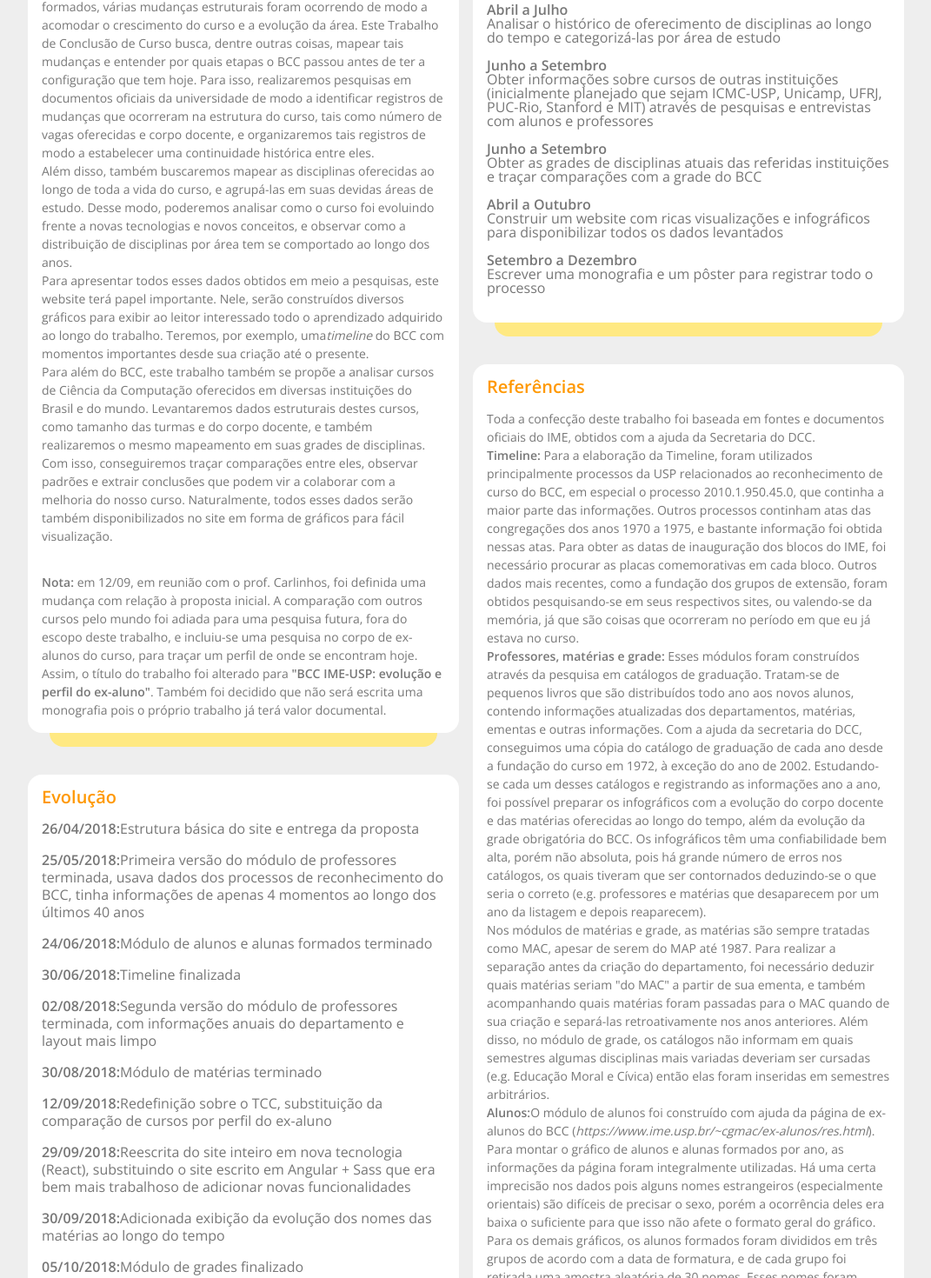
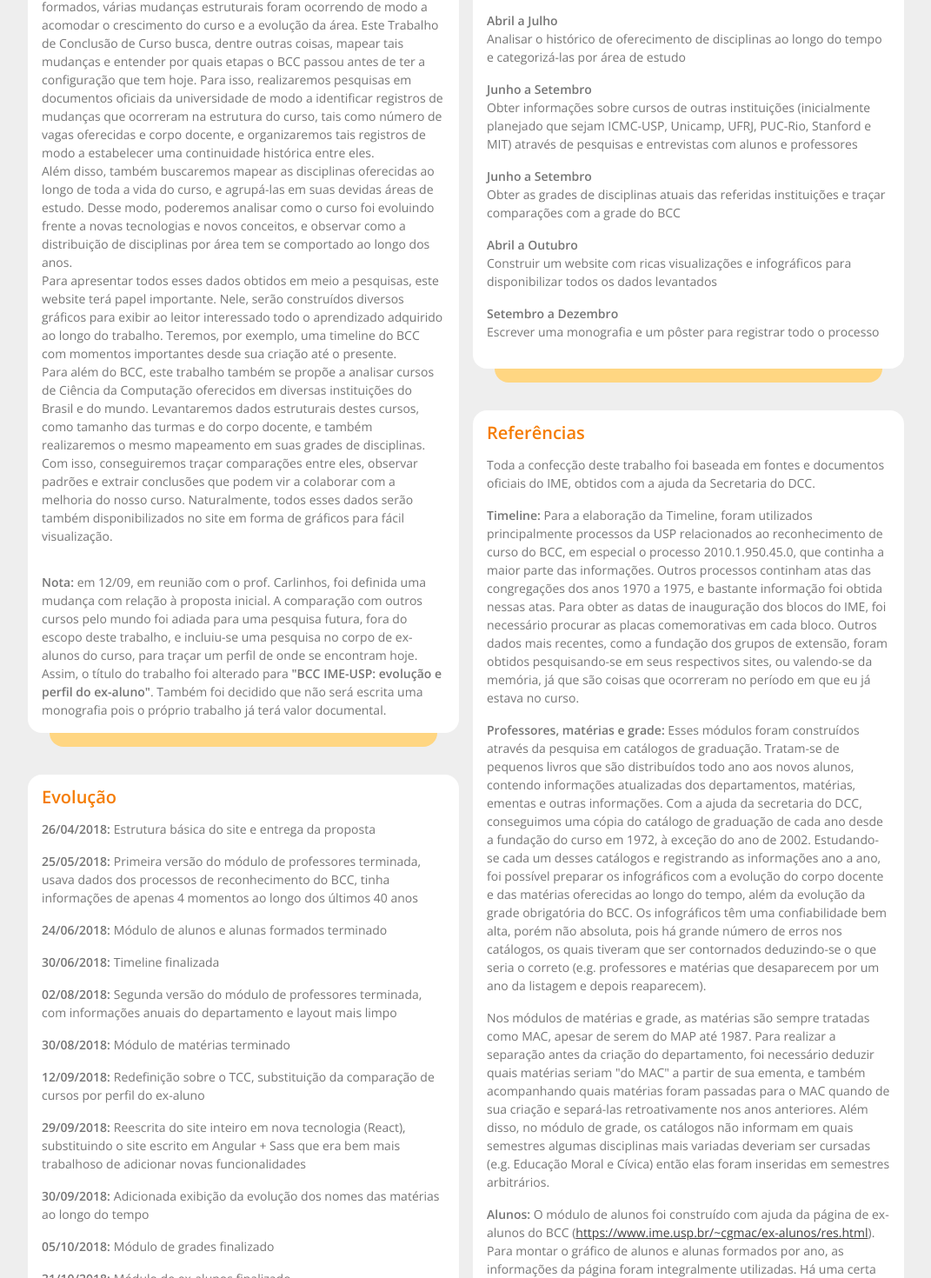
Before and after one commit to akaFTS/bcc-data, a Next.js app: page /tcc in a window 1280 px wide. Shown: the part 281-1751 px from the top of the page at 87% size, without its empty margins (104-1175 px from the left). Built offline with nearby package versions, Linux system fonts and the light colour scheme.

Commit message:
Add CSS modules to information

```diff
--- /dev/null
+++ b/components/information/data.module.css
@@ -0,0 +1,14 @@
+.container {
+  font-weight: 300;
+  color: var(--grey-600);
+  font-size: var(--f6);
+  line-height: var(--lh-copy);
+}
+
+.textEntry {
+  margin-bottom: var(--p3);
+}
+
+.bold {
+  font-weight: 700;
+}
--- /dev/null
+++ b/components/information/evolution.module.css
@@ -0,0 +1,15 @@
+.container {
+  font-weight: 300;
+  color: var(--grey-600);
+  font-size: var(--f6);
+  line-height: var(--lh-copy);
+}
+
+.textEntry {
+  margin-bottom: var(--p3);
+}
+
+.title {
+  font-weight: 700;
+  margin-right: var(--p1);
+}
--- a/components/information/evolution.tsx
+++ b/components/information/evolution.tsx
@@ -1,69 +1,70 @@
 import React from 'react';
 import ContentBox from '../layout/contentBox';
+import styles from './evolution.module.css';
 
 export default function Evolution() {
   return (
-    <ContentBox title="Evolução" color="orange">
-      <ul className="gray fw3">
-        <li className="mb3 lh-title">
-          <span className="fw6">26/04/2018:</span>
+    <ContentBox title="Evolução" color="orange-700">
+      <ul className={styles.container}>
+        <li className={styles.textEntry}>
+          <span className={styles.title}>26/04/2018:</span>
           <span>Estrutura básica do site e entrega da proposta</span>
         </li>
-        <li className="mb3 lh-title">
-          <span className="fw6">25/05/2018:</span>
+        <li className={styles.textEntry}>
+          <span className={styles.title}>25/05/2018:</span>
           <span>
             Primeira versão do módulo de professores terminada, usava dados dos
             processos de reconhecimento do BCC, tinha informações de apenas 4
             momentos ao longo dos últimos 40 anos
           </span>
         </li>
-        <li className="mb3 lh-title">
-          <span className="fw6">24/06/2018:</span>
+        <li className={styles.textEntry}>
+          <span className={styles.title}>24/06/2018:</span>
           <span>Módulo de alunos e alunas formados terminado</span>
         </li>
-        <li className="mb3 lh-title">
-          <span className="fw6">30/06/2018:</span>
+        <li className={styles.textEntry}>
+          <span className={styles.title}>30/06/2018:</span>
           <span>Timeline finalizada</span>
         </li>
-        <li className="mb3 lh-title">
-          <span className="fw6">02/08/2018:</span>
+        <li className={styles.textEntry}>
+          <span className={styles.title}>02/08/2018:</span>
           <span>
             Segunda versão do módulo de professores terminada, com informações
             anuais do departamento e layout mais limpo
           </span>
         </li>
-        <li className="mb3 lh-title">
-          <span className="fw6">30/08/2018:</span>
+        <li className={styles.textEntry}>
+          <span className={styles.title}>30/08/2018:</span>
           <span>Módulo de matérias terminado</span>
         </li>
-        <li className="mb3 lh-title">
-          <span className="fw6">12/09/2018:</span>
+        <li className={styles.textEntry}>
+          <span className={styles.title}>12/09/2018:</span>
           <span>
             Redefinição sobre o TCC, substituição da comparação de cursos por
             perfil do ex-aluno
           </span>
         </li>
-        <li className="mb3 lh-title">
-          <span className="fw6">29/09/2018:</span>
+        <li className={styles.textEntry}>
+          <span className={styles.title}>29/09/2018:</span>
           <span>
             Reescrita do site inteiro em nova tecnologia (React), substituindo o
             site escrito em Angular + Sass que era bem mais trabalhoso de
             adicionar novas funcionalidades
           </span>
         </li>
-        <li className="mb3 lh-title">
-          <span className="fw6">30/09/2018:</span>
+        <li className={styles.textEntry}>
+          <span className={styles.title}>30/09/2018:</span>
           <span>
             Adicionada exibição da evolução dos nomes das matérias ao longo do
             tempo
           </span>
         </li>
-        <li className="mb3 lh-title">
-          <span className="fw6">05/10/2018:</span>
+        <li className={styles.textEntry}>
+          <span className={styles.title}>05/10/2018:</span>
           <span>Módulo de grades finalizado</span>
         </li>
-        <li className="mb3 lh-title">
-          <span className="fw6">31/10/2018:</span>
+        <li className={styles.textEntry}>
+          <span className={styles.title}>31/10/2018:</span>
           <span>Módulo de ex-alunos finalizado</span>
         </li>
       </ul>
--- /dev/null
+++ b/components/information/propposal.module.css
@@ -0,0 +1,18 @@
+.container {
+  font-weight: 300;
+  color: var(--grey-600);
+  font-size: var(--f6);
+  line-height: var(--lh-copy);
+}
+
+.textEntry {
+  margin-bottom: var(--p3);
+}
+
+.bold {
+  font-weight: 700;
+}
+
+.note {
+  margin-top: var(--p4);
+}
--- a/components/information/propposal.tsx
+++ b/components/information/propposal.tsx
@@ -1,10 +1,11 @@
 import React from 'react';
 import ContentBox from '../layout/contentBox';
+import styles from './propposal.module.css';
 
 export default function Propposal() {
   return (
-    <ContentBox title="Proposta Inicial" color="orange">
-      <div className="fw3 lh-copy gray f6">
+    <ContentBox title="Proposta Inicial" color="orange-700">
+      <div className={styles.container}>
         <p>
           O Bacharelado em Ciência da Computação do IME-USP foi fundado em 1972.
           Em seus mais de 40 anos de história e centenas de bacharéis formados,
@@ -30,9 +31,8 @@ export default function Propposal() {
           Para apresentar todos esses dados obtidos em meio a pesquisas, este
           website terá papel importante. Nele, serão construídos diversos
           gráficos para exibir ao leitor interessado todo o aprendizado
-          adquirido ao longo do trabalho. Teremos, por exemplo, uma
-          <span className="i">timeline</span> do BCC com momentos importantes
-          desde sua criação até o presente.
+          adquirido ao longo do trabalho. Teremos, por exemplo, uma timeline do
+          BCC com momentos importantes desde sua criação até o presente.
         </p>
         <p>
           Para além do BCC, este trabalho também se propõe a analisar cursos de
@@ -45,14 +45,14 @@ export default function Propposal() {
           todos esses dados serão também disponibilizados no site em forma de
           gráficos para fácil visualização.
         </p>
-        <p className="mt4">
-          <span className="fw6">Nota:</span> em 12/09, em reunião com o prof.
-          Carlinhos, foi definida uma mudança com relação à proposta inicial. A
-          comparação com outros cursos pelo mundo foi adiada para uma pesquisa
-          futura, fora do escopo deste trabalho, e incluiu-se uma pesquisa no
-          corpo de ex-alunos do curso, para traçar um perfil de onde se
-          encontram hoje. Assim, o título do trabalho foi alterado para{' '}
-          <span className="fw6">
+        <p className={styles.note}>
+          <span className={styles.bold}>Nota:</span> em 12/09, em reunião com o
+          prof. Carlinhos, foi definida uma mudança com relação à proposta
+          inicial. A comparação com outros cursos pelo mundo foi adiada para uma
+          pesquisa futura, fora do escopo deste trabalho, e incluiu-se uma
+          pesquisa no corpo de ex-alunos do curso, para traçar um perfil de onde
+          se encontram hoje. Assim, o título do trabalho foi alterado para{' '}
+          <span className={styles.bold}>
             &quot;BCC IME-USP: evolução e perfil do ex-aluno&quot;
           </span>
           . Também foi decidido que não será escrita uma monografia pois o
--- /dev/null
+++ b/components/information/schedule.module.css
@@ -0,0 +1,14 @@
+.container {
+  font-weight: 300;
+  color: var(--grey-600);
+  font-size: var(--f6);
+  line-height: var(--lh-copy);
+}
+
+.textEntry {
+  margin-bottom: var(--p3);
+}
+
+.bold {
+  font-weight: 700;
+}
--- a/components/information/schedule.tsx
+++ b/components/information/schedule.tsx
@@ -1,45 +1,46 @@
 import React from 'react';
 import ContentBox from '../layout/contentBox';
+import styles from './schedule.module.css';
 
 export default function Schedule() {
   return (
-    <ContentBox title="Cronograma Previsto" color="orange">
-      <ul className="gray fw3">
-        <li className="mb3">
-          <div className="fw6">Março a Maio</div>
+    <ContentBox title="Cronograma Previsto" color="orange-700">
+      <ul className={styles.container}>
+        <li className={styles.textEntry}>
+          <div className={styles.bold}>Março a Maio</div>
           <div>Analisar dados históricos do BCC e organizá-los</div>
         </li>
-        <li className="mb3">
-          <div className="fw6">Abril a Julho</div>
+        <li className={styles.textEntry}>
+          <div className={styles.bold}>Abril a Julho</div>
           <div>
             Analisar o histórico de oferecimento de disciplinas ao longo do
             tempo e categorizá-las por área de estudo
           </div>
         </li>
-        <li className="mb3">
-          <div className="fw6">Junho a Setembro</div>
+        <li className={styles.textEntry}>
+          <div className={styles.bold}>Junho a Setembro</div>
           <div>
             Obter informações sobre cursos de outras instituições (inicialmente
             planejado que sejam ICMC-USP, Unicamp, UFRJ, PUC-Rio, Stanford e
             MIT) através de pesquisas e entrevistas com alunos e professores
           </div>
         </li>
-        <li className="mb3">
-          <div className="fw6">Junho a Setembro</div>
+        <li className={styles.textEntry}>
+          <div className={styles.bold}>Junho a Setembro</div>
           <div>
             Obter as grades de disciplinas atuais das referidas instituições e
             traçar comparações com a grade do BCC
           </div>
         </li>
-        <li className="mb3">
-          <div className="fw6">Abril a Outubro</div>
+        <li className={styles.textEntry}>
+          <div className={styles.bold}>Abril a Outubro</div>
           <div>
             Construir um website com ricas visualizações e infográficos para
             disponibilizar todos os dados levantados
           </div>
         </li>
-        <li className="mb3">
-          <div className="fw6">Setembro a Dezembro</div>
+        <li className={styles.textEntry}>
+          <div className={styles.bold}>Setembro a Dezembro</div>
           <div>
             Escrever uma monografia e um pôster para registrar todo o processo
           </div>
--- /dev/null
+++ b/components/information/sources.module.css
@@ -0,0 +1,22 @@
+.container {
+  font-weight: 300;
+  color: var(--grey-600);
+  font-size: var(--f6);
+  line-height: var(--lh-copy);
+}
+
+.textEntry {
+  margin-bottom: var(--p3);
+}
+
+.bold {
+  font-weight: 700;
+}
+
+.link {
+  color: var(--grey-800);
+}
+
+.link:hover {
+  color: var(--grey-900);
+}
--- a/components/information/sources.tsx
+++ b/components/information/sources.tsx
@@ -1,18 +1,19 @@
 import React from 'react';
 import ContentBox from '../layout/contentBox';
+import styles from './sources.module.css';
 
 export default function Sources() {
   return (
-    <ContentBox title="Referências" color="orange">
-      <div className="fw3 lh-copy gray f6">
-        <p>
+    <ContentBox title="Referências" color="orange-700">
+      <div className={styles.container}>
+        <p className={styles.textEntry}>
           Toda a confecção deste trabalho foi baseada em fontes e documentos
           oficiais do IME, obtidos com a ajuda da Secretaria do DCC.
         </p>
-        <p>
-          <span className="fw6">Timeline:</span> Para a elaboração da Timeline,
-          foram utilizados principalmente processos da USP relacionados ao
-          reconhecimento de curso do BCC, em especial o processo
+        <p className={styles.textEntry}>
+          <span className={styles.bold}>Timeline: </span>Para a elaboração da
+          Timeline, foram utilizados principalmente processos da USP
+          relacionados ao reconhecimento de curso do BCC, em especial o processo
           2010.1.950.45.0, que continha a maior parte das informações. Outros
           processos continham atas das congregações dos anos 1970 a 1975, e
           bastante informação foi obtida nessas atas. Para obter as datas de
@@ -22,9 +23,9 @@ export default function Sources() {
           respectivos sites, ou valendo-se da memória, já que são coisas que
           ocorreram no período em que eu já estava no curso.
         </p>
-        <p>
-          <span className="fw6">Professores, matérias e grade:</span> Esses
-          módulos foram construídos através da pesquisa em catálogos de
+        <p className={styles.textEntry}>
+          <span className={styles.bold}>Professores, matérias e grade: </span>
+          Esses módulos foram construídos através da pesquisa em catálogos de
           graduação. Tratam-se de pequenos livros que são distribuídos todo ano
           aos novos alunos, contendo informações atualizadas dos departamentos,
           matérias, ementas e outras informações. Com a ajuda da secretaria do
@@ -39,7 +40,7 @@ export default function Sources() {
           (e.g. professores e matérias que desaparecem por um ano da listagem e
           depois reaparecem).
         </p>
-        <p>
+        <p className={styles.textEntry}>
           Nos módulos de matérias e grade, as matérias são sempre tratadas como
           MAC, apesar de serem do MAP até 1987. Para realizar a separação antes
           da criação do departamento, foi necessário deduzir quais matérias
@@ -50,12 +51,15 @@ export default function Sources() {
           algumas disciplinas mais variadas deveriam ser cursadas (e.g. Educação
           Moral e Cívica) então elas foram inseridas em semestres arbitrários.
         </p>
-        <p>
-          <span className="fw6">Alunos:</span>O módulo de alunos foi construído
-          com ajuda da página de ex-alunos do BCC (
-          <span className="i">
+        <p className={styles.textEntry}>
+          <span className={styles.bold}>Alunos: </span>O módulo de alunos foi
+          construído com ajuda da página de ex-alunos do BCC (
+          <a
+            href="https://www.ime.usp.br/~cgmac/ex-alunos/res.html"
+            className={styles.link}
+          >
             https://www.ime.usp.br/~cgmac/ex-alunos/res.html
-          </span>
+          </a>
           ). Para montar o gráfico de alunos e alunas formados por ano, as
           informações da página foram integralmente utilizadas. Há uma certa
           imprecisão nos dados pois alguns nomes estrangeiros (especialmente
--- /dev/null
+++ b/components/information/summary.module.css
@@ -0,0 +1,32 @@
+.container {
+  font-weight: 300;
+  color: var(--grey-600);
+  font-size: var(--f6);
+  line-height: var(--lh-copy);
+}
+
+.title {
+  font-weight: 700;
+}
+
+.bold {
+  font-weight: 700;
+}
+
+.italic {
+  font-style: italic;
+}
+
+.endOfSection {
+  margin-bottom: var(--p2);
+}
+
+.link {
+  text-decoration: underline;
+  color: var(--grey-800);
+}
+
+.link:hover {
+  cursor: pointer;
+  color: var(--grey-900);
+}
```
Also changed, not shown: components/information/data.tsx (+42 -39 lines), components/information/summary.tsx (+32 -35 lines).
